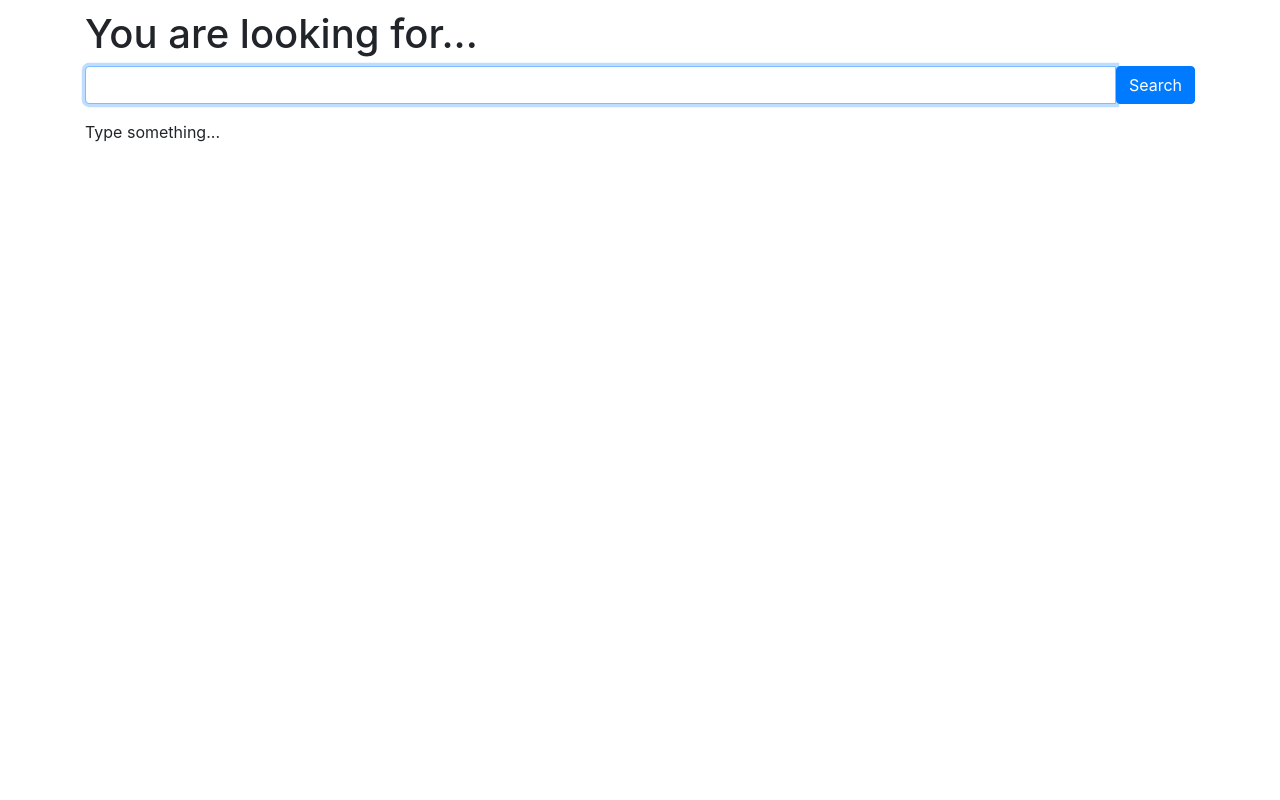
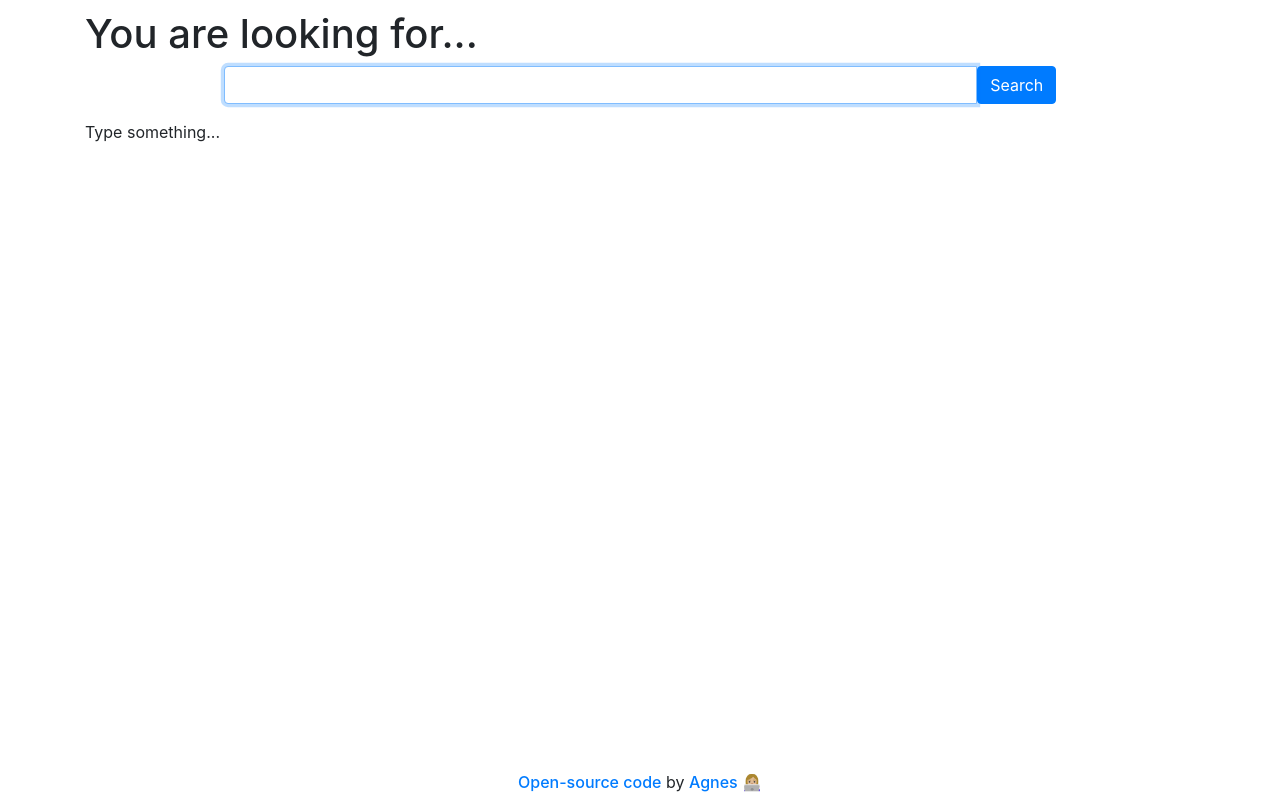
Before and after one commit to Agnes404/dictionary-project, a React (Create React App) app: page / in a window 1280 px wide. Built offline with nearby package versions, Linux system fonts and the light colour scheme.

Commit message:
added footer

```diff
--- a/src/App.js
+++ b/src/App.js
@@ -1,4 +1,5 @@
 import Dictionary from "./Dictionary";
+import Footer from "./Footer";
 import "./App.css";
 
 function App() {
@@ -6,6 +7,7 @@ function App() {
     <div className="App">
       <div className="container">
         <Dictionary />
+        <Footer />
       </div>
     </div>
   );
--- a/src/Dictionary.css
+++ b/src/Dictionary.css
@@ -0,0 +1,4 @@
+.Dictionary .input-group {
+  width: 75%;
+  margin: 0 auto;
+}
--- /dev/null
+++ b/src/Footer.css
@@ -0,0 +1,21 @@
+.gitHubLink,
+.linkedInLink {
+  text-decoration: none;
+  font-weight: 450;
+}
+
+footer {
+  width: 100%;
+  text-align: center;
+  position: fixed;
+  bottom: 0;
+  left: 0;
+  height: 30px;
+}
+
+.gitHubLink:hover,
+.linkedInLink:hover {
+  font-weight: 550;
+  text-decoration: none;
+  transition: all 10ms ease-in-out;
+}
--- /dev/null
+++ b/src/Footer.js
@@ -0,0 +1,44 @@
+import React, { useState } from "react";
+
+import "./Footer.css";
+
+export default function Footer() {
+  const [author, setAuthor] = useState("Agnes 👩🏼‍💻");
+  function showAuthor() {
+    setAuthor("Agnieszka Krzysztofik 👩🏼‍💻");
+  }
+
+  function hideAuthor() {
+    setAuthor("Agnes 👩🏼‍💻");
+  }
+
+  return (
+    <div className="Footer">
+      <footer>
+        <a
+          href="https://github.com/Agnes404/weather-app-react"
+          target="_blank"
+          rel="noreferrer"
+          className="gitHubLink"
+        >
+          Open-source code
+        </a>{" "}
+        by{" "}
+        <span
+          className="pageAuthor"
+          onMouseEnter={showAuthor}
+          onMouseLeave={hideAuthor}
+        >
+          <a
+            href="https://www.linkedin.com/in/agnieszka-krzysztofik/"
+            target="_blank"
+            rel="noreferrer"
+            className="linkedInLink"
+          >
+            {author}
+          </a>{" "}
+        </span>{" "}
+      </footer>
+    </div>
+  );
+}
```
